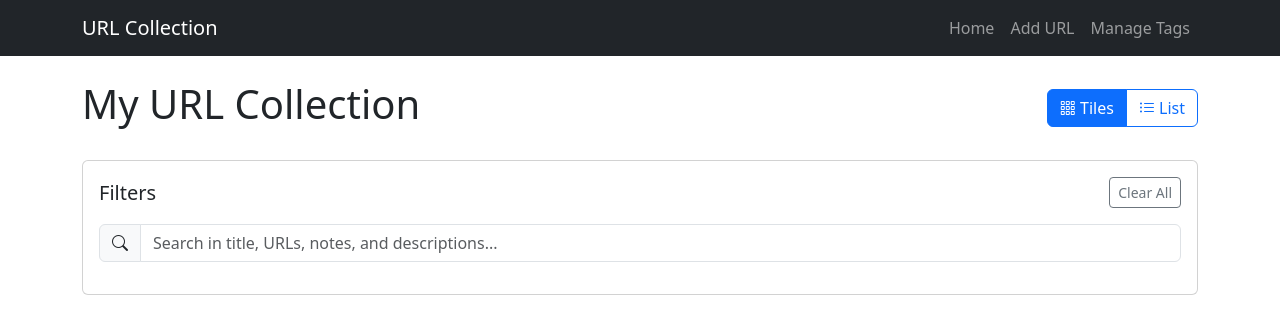
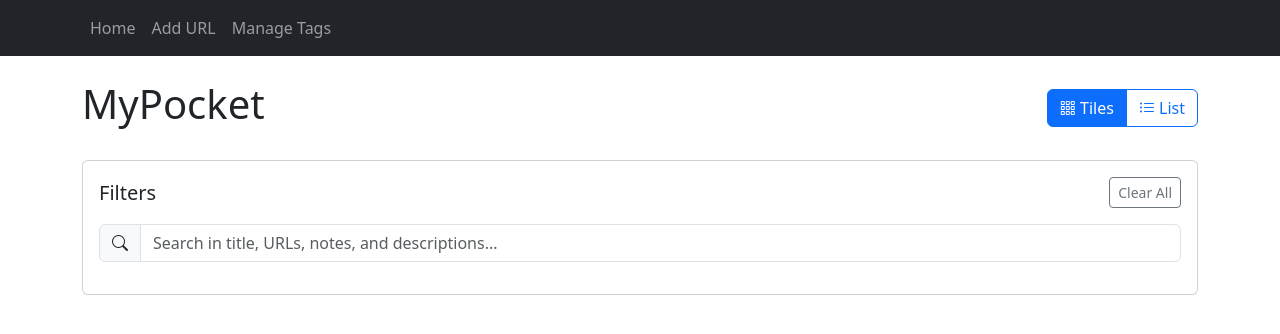
Before and after one commit to chhartmann/mypocket, a Flask app: page / in a window 1280 px wide. Shown: the top 334 px of the page. Run offline with Flask 3, Linux system fonts and the light colour scheme; data that the repository does not hold is empty; some libraries are stand-ins or nearby versions.

Commit message:
layout fixes

```diff
--- a/templates/base.html
+++ b/templates/base.html
@@ -19,7 +19,6 @@
 <body>
     <nav class="navbar navbar-expand-lg navbar-dark bg-dark mb-4">
         <div class="container">
-            <a class="navbar-brand" href="{{ url_for('index') }}">URL Collection</a>
             <div class="navbar-nav">
                 <a class="nav-link" href="{{ url_for('index') }}">Home</a>
                 <a class="nav-link" href="{{ url_for('add_url') }}">Add URL</a>
--- a/templates/index.html
+++ b/templates/index.html
@@ -11,7 +11,7 @@
 </style>
 
 <div class="d-flex justify-content-between align-items-center mb-4">
-    <h1>My URL Collection</h1>
+    <h1>MyPocket</h1>
     <div class="btn-group" role="group" aria-label="View toggle">
         <input type="radio" class="btn-check" name="view-type" id="tile-view" autocomplete="off" {% if view_type != 'list' %}checked{% endif %}>
         <label class="btn btn-outline-primary" for="tile-view"><i class="bi bi-grid-3x3-gap"></i> Tiles</label>
```
